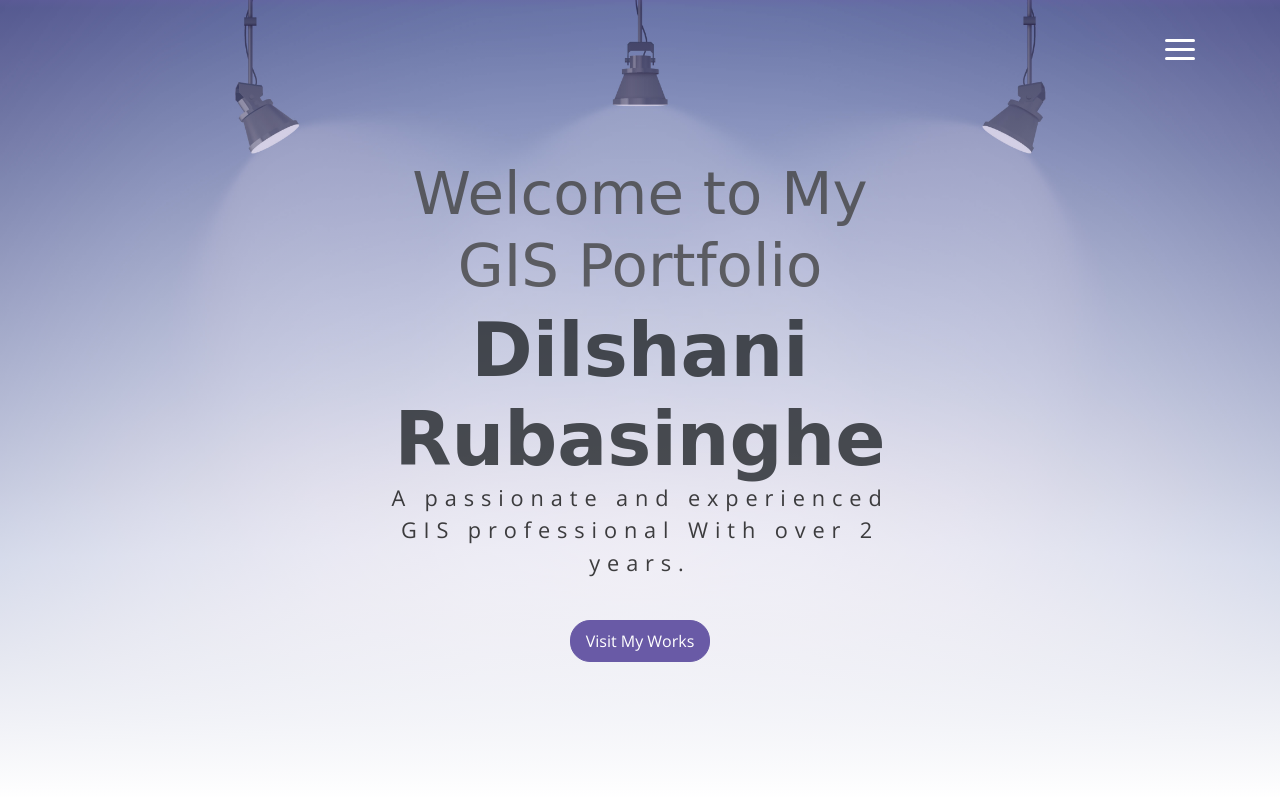
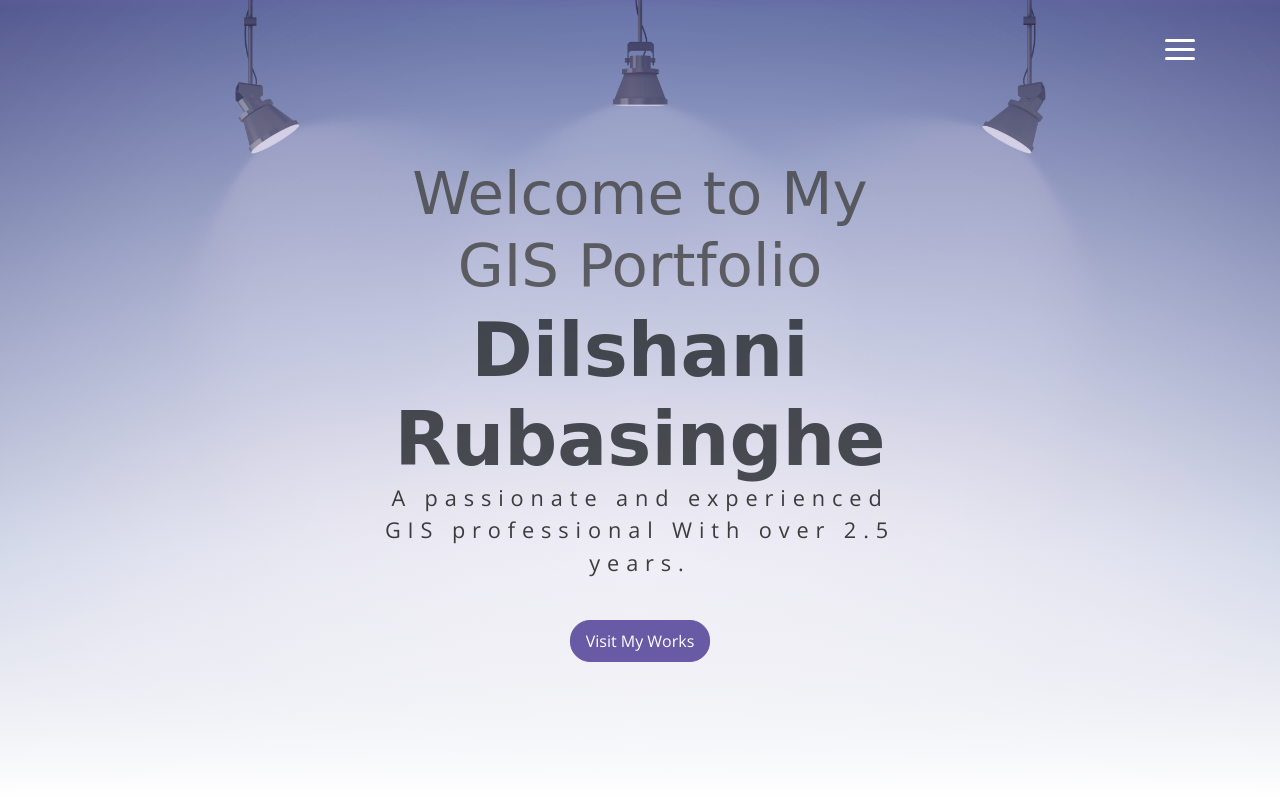
Before and after one commit to dilshanirubasinghe/Dilshani_Portfolio, a plain HTML site: page index.html in a window 1280 px wide. Shown: the top 797 px of the page. Drawn offline with nearby package versions, Linux system fonts and the light colour scheme; a web font is replaced by a local one.

Commit message:
Update index.html

```diff
--- a/index.html
+++ b/index.html
@@ -59,7 +59,7 @@
                 <span class="down">Dilshani Rubasinghe</span>
             </h1>
             <p class="header-subtitle">A passionate and experienced GIS professional
-                With over 2 years.</p>
+                With over 2.5 years.</p>
             <button class="btn btn-primary" onclick="location.href='#portfolio'">Visit My Works</button>
 
 
```
